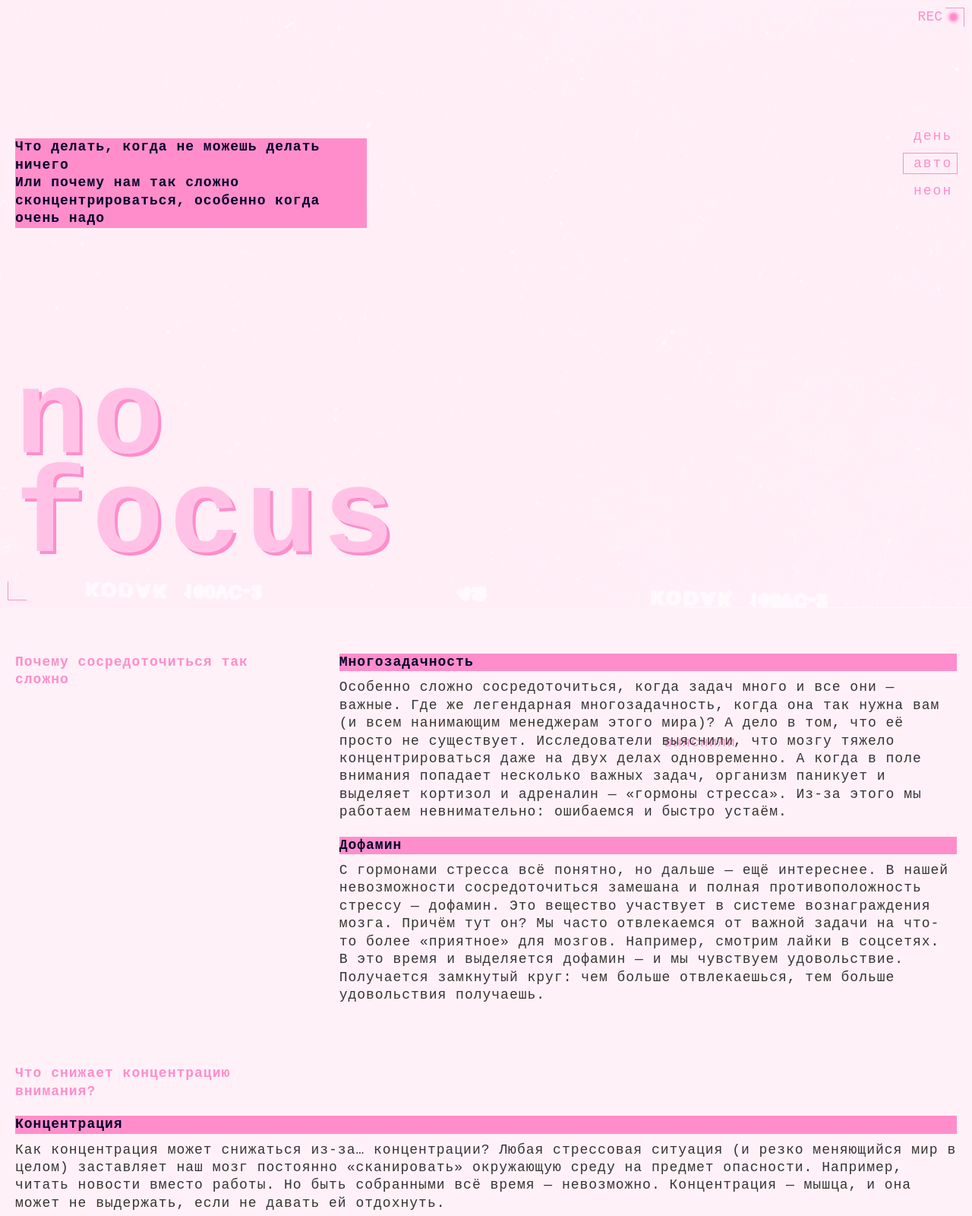
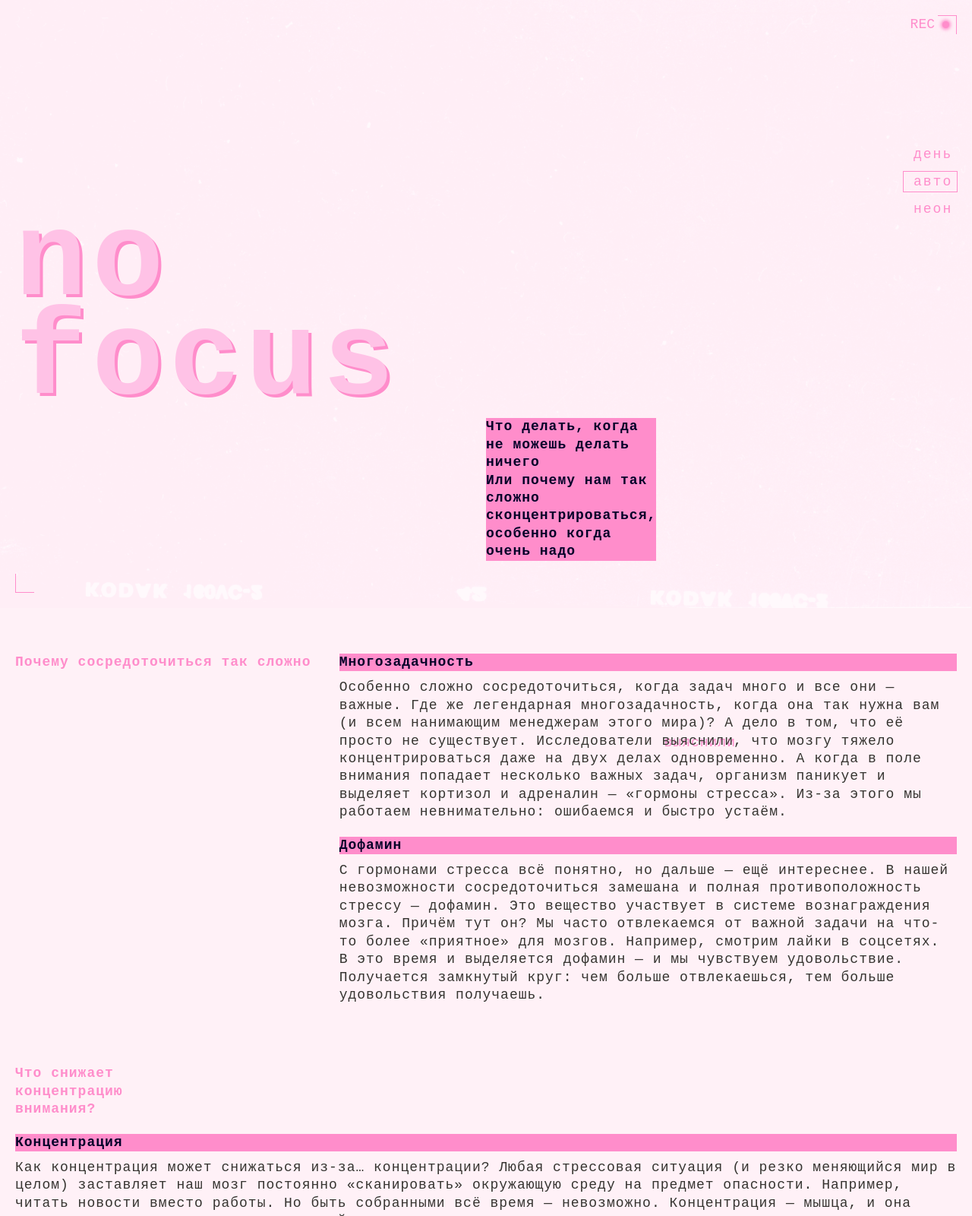
Before and after one commit to Circkett/slozhno-sosredotochitsya-fd, a website: page index.html in a window 1280 px wide. Shown: the top 1600 px of the page at 76% size. Drawn offline with Linux system fonts and the light colour scheme.

Commit message:
Подогнала под макет mobile версию

```diff
--- a/index.html
+++ b/index.html
@@ -67,8 +67,7 @@
     <main class="main">
       <section class="container focus-problems">
         <h2 class="focus-title">
-          Почему сосредоточиться так <br />
-          сложно
+          Почему сосредоточиться так сложно
         </h2>
         <article class="article-title">
           <h3 class="title-decor">Многозадачность</h3>
@@ -101,9 +100,8 @@
         </article>
       </section>
       <section class="container focus-factors">
-        <h2 class="focus-title">
-          Что снижает концентрацию <br />
-          внимания?
+        <h2 class="focus-title focus-title--narrow">
+          Что снижает концентрацию внимания?
         </h2>
         <article class="article-title">
           <h3 class="title-decor">Концентрация</h3>
@@ -145,8 +143,9 @@
           Как концентрироваться лучше, чем золотая рыбка (то есть дольше трёх
           секунд)
         </h2>
-        <h3 class="title-decor">5 простых (на самом деле не очень) советов</h3>
-        <ul class="focus-list">
+        <div class="list-container">
+          <h3 class="title-decor">5 простых (на самом деле не очень) советов</h3>
+          <ul class="focus-list">
           <li class="focus-list__item">
             <h4 class="title-decor focus-tips__title">
               Представьте небо и облака
@@ -204,7 +203,8 @@
               несколько часов и круто тренирует направленное внимание.
             </p>
           </li>
-        </ul>
+          </ul>
+        </div>
       </section>
       <section class="focus-images">
         <h3 class="title-decor">А можно в картинках?</h3>
--- a/styles/style.css
+++ b/styles/style.css
@@ -186,6 +186,11 @@
   letter-spacing: 1px;
 }
 
+.list-container {
+  display: grid;
+  gap: 20px;
+}
+
 .focus-list {
   display: grid;
   gap: 20px;
@@ -291,6 +296,21 @@
 
 @media (min-width: 768px) {
 
+  .decorated-zone::before {
+    top: 20px;
+    right: 20px;
+  }
+
+  .decorated-zone::after {
+    left: 20px;
+    bottom: 20px;
+  }
+
+  .decorated-text {
+    top: 20px;
+    right: 30px;
+  }
+
   .title {
     font-size: clamp(7.5rem, 0.5625rem + 14.4531vw, 9.8125rem);
   }
@@ -303,16 +323,16 @@
 
   .header__theme-menu {
     grid-column: 4;
-    margin-top: 146px;
+    margin-top: 170px;
   }
 
-  .title {
+  .title-container {
     grid-column: 1 / 5;
     grid-row: 2 / 3;
     align-self: center;
   }
 
-  .header__title-text {
+  .text-container {
     grid-column: 4;
     grid-row: 3 / 4;
     margin: 0;
@@ -337,6 +357,10 @@
 
   .focus-problems .focus-title {
     grid-column: 1;
+  }
+
+  .focus-title--narrow {
+    max-width: 150px;
   }
 
   .focus-problems .article-title {
```
